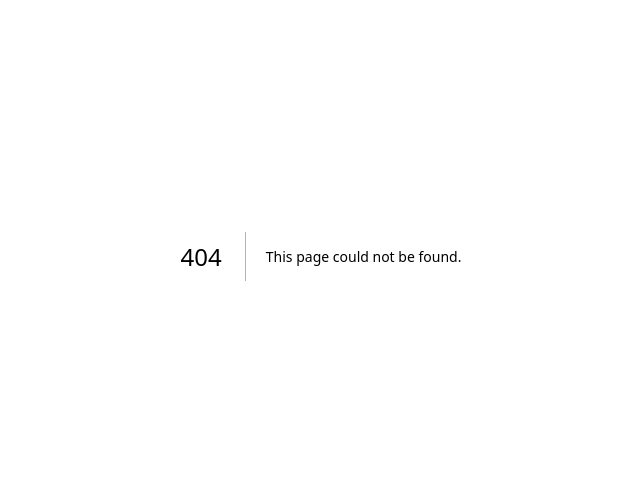
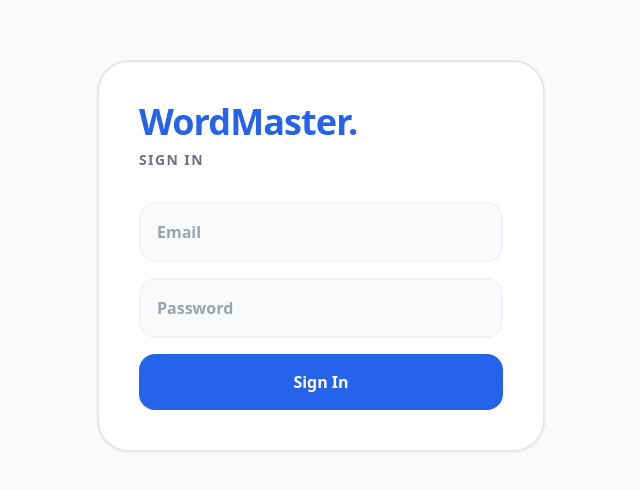
Before and after one commit to 12yicarpediem12-create/my-word-master, a Next.js app: page /login in a window 1280 px wide. Before the commit this address had no page. Shown: the part 144-634 px from the top of the page, without its empty margins (319-959 px from the left). Built offline with nearby package versions, Linux system fonts and the light colour scheme; no server answers.

Commit message:
Add Supabase auth flow and app improvements

```diff
--- a/app/actions/vocab.ts
+++ b/app/actions/vocab.ts
@@ -59,11 +59,13 @@ function parseAccessTokenFromCookieValue(rawValue: string): string | null {
 
 async function requireAuthenticatedUserId(): Promise<string> {
   const cookieStore = await cookies();
+  const directTokenCookie = cookieStore.get("wm-access-token");
   const authCookie = cookieStore
     .getAll()
     .find((cookie) => cookie.name.startsWith("sb-") && cookie.name.endsWith("-auth-token"));
 
-  const token = authCookie ? parseAccessTokenFromCookieValue(authCookie.value) : null;
+  const directToken = directTokenCookie?.value ? decodeURIComponent(directTokenCookie.value) : null;
+  const token = directToken || (authCookie ? parseAccessTokenFromCookieValue(authCookie.value) : null);
   if (!token) {
     throw new Error("Authentication required.");
   }
--- /dev/null
+++ b/app/components/AuthGate.tsx
@@ -0,0 +1,67 @@
+"use client";
+
+import { useEffect, useState } from "react";
+import { usePathname, useRouter } from "next/navigation";
+import type { Session } from "@supabase/supabase-js";
+import { getSupabaseBrowserClient } from "@/app/lib/supabase-browser";
+import { clearAuthAccessTokenCookie, setAuthAccessTokenCookie } from "@/app/lib/auth-cookie";
+
+type AuthGateProps = {
+  children: React.ReactNode;
+};
+
+const PUBLIC_ROUTES = new Set(["/login"]);
+
+export default function AuthGate({ children }: AuthGateProps) {
+  const router = useRouter();
+  const pathname = usePathname();
+  const [isReady, setIsReady] = useState(false);
+  const supabase = getSupabaseBrowserClient();
+
+  useEffect(() => {
+    let isMounted = true;
+
+    const applySession = async (session: Session | null) => {
+      if (!isMounted) return;
+      const isPublic = PUBLIC_ROUTES.has(pathname);
+
+      if (session?.access_token) {
+        setAuthAccessTokenCookie(session.access_token, session.expires_at);
+        setIsReady(true);
+        if (isPublic) {
+          router.replace("/");
+        }
+        return;
+      }
+
+      clearAuthAccessTokenCookie();
+      setIsReady(isPublic);
+      if (!isPublic) {
+        router.replace("/login");
+      }
+    };
+
+    void supabase.auth.getSession().then(({ data }) => applySession(data.session));
+
+    const {
+      data: { subscription },
+    } = supabase.auth.onAuthStateChange((_event, session) => {
+      void applySession(session);
+    });
+
+    return () => {
+      isMounted = false;
+      subscription.unsubscribe();
+    };
+  }, [pathname, router, supabase]);
+
+  if (!isReady && !PUBLIC_ROUTES.has(pathname)) {
+    return (
+      <div className="min-h-screen bg-gray-50 text-gray-500 flex items-center justify-center font-bold uppercase tracking-widest">
+        Checking session...
+      </div>
+    );
+  }
+
+  return <>{children}</>;
+}
--- a/app/layout.tsx
+++ b/app/layout.tsx
@@ -1,5 +1,6 @@
 import type { Metadata, Viewport } from "next";
 import "./globals.css";
+import AuthGate from "./components/AuthGate";
 
 export const viewport: Viewport = {
   themeColor: "#2563eb",
@@ -27,7 +28,7 @@ export default function RootLayout({
   return (
     <html lang="en">
       <body className="antialiased">
-        {children}
+        <AuthGate>{children}</AuthGate>
       </body>
     </html>
   );
--- /dev/null
+++ b/app/lib/auth-cookie.ts
@@ -0,0 +1,19 @@
+"use client";
+
+const AUTH_COOKIE_NAME = "wm-access-token";
+
+export function setAuthAccessTokenCookie(accessToken: string, expiresAt?: number | null) {
+  if (typeof document === "undefined") return;
+
+  const nowInSeconds = Math.floor(Date.now() / 1000);
+  const maxAge = expiresAt ? Math.max(expiresAt - nowInSeconds, 0) : 3600;
+  const secureAttr = window.location.protocol === "https:" ? "; Secure" : "";
+
+  document.cookie = `${AUTH_COOKIE_NAME}=${encodeURIComponent(accessToken)}; Path=/; SameSite=Lax; Max-Age=${maxAge}${secureAttr}`;
+}
+
+export function clearAuthAccessTokenCookie() {
+  if (typeof document === "undefined") return;
+  const secureAttr = window.location.protocol === "https:" ? "; Secure" : "";
+  document.cookie = `${AUTH_COOKIE_NAME}=; Path=/; SameSite=Lax; Max-Age=0${secureAttr}`;
+}
--- /dev/null
+++ b/app/lib/supabase-browser.ts
@@ -0,0 +1,19 @@
+"use client";
+
+import { createClient, type SupabaseClient } from "@supabase/supabase-js";
+
+let browserClient: SupabaseClient | null = null;
+
+export function getSupabaseBrowserClient(): SupabaseClient {
+  if (browserClient) return browserClient;
+
+  const url = process.env.NEXT_PUBLIC_SUPABASE_URL;
+  const anonKey = process.env.NEXT_PUBLIC_SUPABASE_ANON_KEY;
+
+  if (!url || !anonKey) {
+    throw new Error("Missing NEXT_PUBLIC_SUPABASE_URL or NEXT_PUBLIC_SUPABASE_ANON_KEY.");
+  }
+
+  browserClient = createClient(url, anonKey);
+  return browserClient;
+}
--- /dev/null
+++ b/app/login/page.tsx
@@ -0,0 +1,81 @@
+"use client";
+
+import { FormEvent, useEffect, useState } from "react";
+import { useRouter } from "next/navigation";
+import { getSupabaseBrowserClient } from "@/app/lib/supabase-browser";
+
+export default function LoginPage() {
+  const router = useRouter();
+  const supabase = getSupabaseBrowserClient();
+
+  const [email, setEmail] = useState("");
+  const [password, setPassword] = useState("");
+  const [isLoading, setIsLoading] = useState(false);
+  const [errorMsg, setErrorMsg] = useState<string | null>(null);
+
+  useEffect(() => {
+    let isMounted = true;
+    void supabase.auth.getSession().then(({ data }) => {
+      if (!isMounted) return;
+      if (data.session) router.replace("/");
+    });
+    return () => {
+      isMounted = false;
+    };
+  }, [router, supabase]);
+
+  const handleSubmit = async (e: FormEvent) => {
+    e.preventDefault();
+    setErrorMsg(null);
+    setIsLoading(true);
+
+    const { error } = await supabase.auth.signInWithPassword({
+      email: email.trim(),
+      password,
+    });
+
+    setIsLoading(false);
+    if (error) {
+      setErrorMsg(error.message);
+      return;
+    }
+    router.replace("/");
+  };
+
+  return (
+    <div className="min-h-screen bg-gray-50 text-gray-900 font-sans flex items-center justify-center px-4">
+      <div className="w-full max-w-md bg-white border-2 border-gray-200 rounded-[2rem] p-8 sm:p-10 shadow-sm">
+        <h1 className="text-4xl font-black tracking-tight mb-2 text-blue-600">WordMaster.</h1>
+        <p className="text-sm text-gray-500 font-bold mb-8 uppercase tracking-widest">Sign In</p>
+
+        {errorMsg && <div className="mb-5 p-3 bg-red-50 border-2 border-red-200 text-red-600 font-bold rounded-xl text-sm">{errorMsg}</div>}
+
+        <form onSubmit={handleSubmit} className="space-y-4">
+          <input
+            type="email"
+            value={email}
+            onChange={(e) => setEmail(e.target.value)}
+            placeholder="Email"
+            required
+            className="w-full p-4 border-2 rounded-2xl font-bold outline-none bg-gray-50 border-gray-100 focus:border-blue-400"
+          />
+          <input
+            type="password"
+            value={password}
+            onChange={(e) => setPassword(e.target.value)}
+            placeholder="Password"
+            required
+            className="w-full p-4 border-2 rounded-2xl font-bold outline-none bg-gray-50 border-gray-100 focus:border-blue-400"
+          />
+          <button
+            type="submit"
+            disabled={isLoading}
+            className="w-full bg-blue-600 hover:bg-blue-700 text-white font-black py-4 rounded-2xl transition-all disabled:opacity-50"
+          >
+            {isLoading ? "Signing in..." : "Sign In"}
+          </button>
+        </form>
+      </div>
+    </div>
+  );
+}
--- a/app/page.tsx
+++ b/app/page.tsx
@@ -30,6 +30,7 @@ export default function Dashboard() {
   const [streak, setStreak] = useState(0);
   const [isMounted, setIsMounted] = useState(false);
   const [isSettingsOpen, setIsSettingsOpen] = useState(false);
+  const [isSigningOut, setIsSigningOut] = useState(false);
   const [errorMsg, setErrorMsg] = useState<string | null>(null);
 
   useEffect(() => {
@@ -147,6 +148,13 @@ export default function Dashboard() {
     else document.body.style.overflow = "unset";
   }, [isSettingsOpen]);
 
+  const handleSignOut = async () => {
+    setIsSigningOut(true);
+    await supabase.auth.signOut();
+    setIsSigningOut(false);
+    window.location.href = "/login";
+  };
+
   if (!isMounted) return null;
 
   return (
@@ -178,6 +186,13 @@ export default function Dashboard() {
             <Link href="/root" className="px-5 py-4 bg-gray-50 hover:bg-rose-50 border-2 border-gray-100 rounded-2xl font-bold transition-all text-center">
               🌱 Origins Library
             </Link>
+            <button
+              onClick={handleSignOut}
+              disabled={isSigningOut}
+              className="px-5 py-4 bg-gray-50 hover:bg-red-50 border-2 border-gray-100 rounded-2xl font-bold transition-all text-center disabled:opacity-50"
+            >
+              {isSigningOut ? "Signing out..." : "↩ Sign Out"}
+            </button>
           </div>
         </div>
       </div>
```
